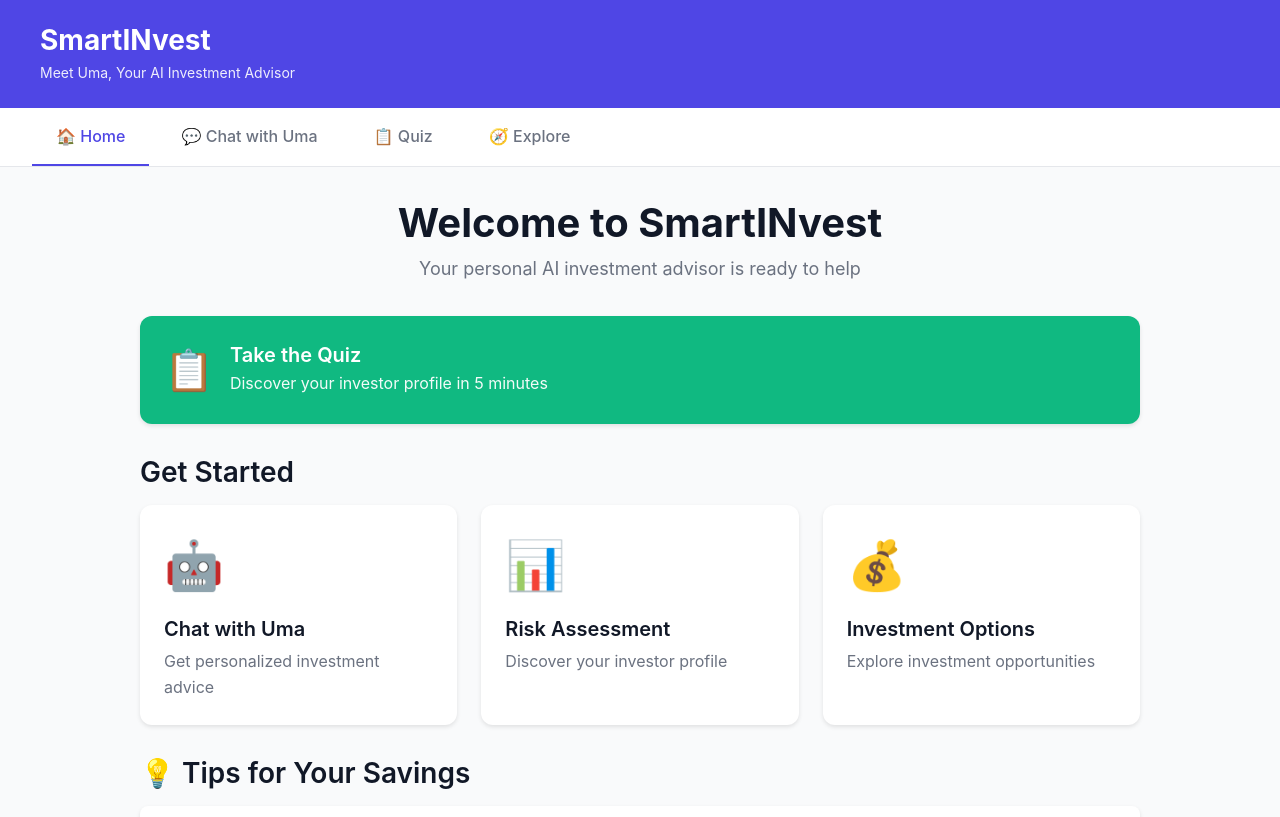
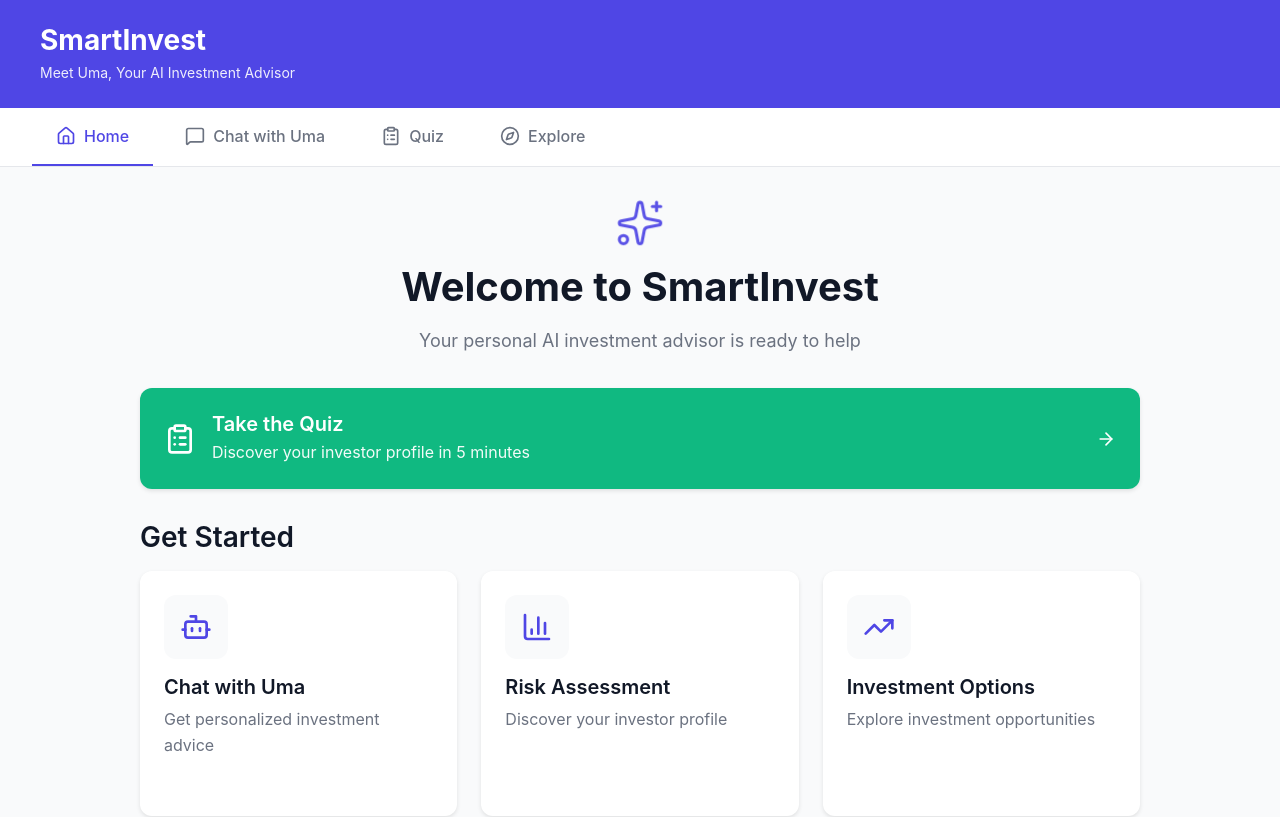
Before and after one commit to callmev1nc/SmartInvest, a React (Vite) app: page / in a window 1280 px wide. Shown: the top 817 px of the page. Built offline with nearby package versions, Linux system fonts and the light colour scheme.

Commit message:
Refactor project to correct naming inconsistencies from "SmartINvest" to "SmartInvest"; add lucide-react icons for improved UI; enhance layout and styling for better user experience.

```diff
--- a/index.html
+++ b/index.html
@@ -4,8 +4,8 @@
     <meta charset="UTF-8" />
     <link rel="icon" type="image/svg+xml" href="/vite.svg" />
     <meta name="viewport" content="width=device-width, initial-scale=1.0" />
-    <meta name="description" content="SmartINvest - AI-Powered Investment Advisor with Uma" />
-    <title>SmartINvest - Meet Uma, Your AI Investment Advisor</title>
+    <meta name="description" content="SmartInvest - AI-Powered Investment Advisor with Uma" />
+    <title>SmartInvest - Meet Uma, Your AI Investment Advisor</title>
   </head>
   <body>
     <div id="root"></div>
--- a/src/components/Layout.css
+++ b/src/components/Layout.css
@@ -46,6 +46,9 @@
   transition: all 0.2s;
   border-bottom: 2px solid transparent;
   white-space: nowrap;
+  display: flex;
+  align-items: center;
+  gap: 0.5rem;
 }
 
 .nav-link:hover {
@@ -63,6 +66,26 @@
   color: white;
   padding: 0.75rem 2rem;
   text-align: center;
+  display: flex;
+  align-items: center;
+  justify-content: center;
+  gap: 0.5rem;
+}
+
+.wave-icon {
+  animation: wave 1s ease-in-out infinite;
+}
+
+@keyframes wave {
+  0%, 100% {
+    transform: rotate(0deg);
+  }
+  25% {
+    transform: rotate(20deg);
+  }
+  75% {
+    transform: rotate(-20deg);
+  }
 }
 
 .welcome-text {
--- a/src/components/Layout.tsx
+++ b/src/components/Layout.tsx
@@ -1,6 +1,6 @@
 import { Link, useLocation } from 'react-router-dom';
 import { useUser } from '@/contexts/UserContext';
-import { Colors } from '@/constants/theme';
+import { Home, MessageSquare, ClipboardList, Compass, Hand } from 'lucide-react';
 import './Layout.css';
 
 export default function Layout({ children }: { children: React.ReactNode }) {
@@ -13,29 +13,34 @@ export default function Layout({ children }: { children: React.ReactNode }) {
     <div className="app">
       <header className="header">
         <div className="header-content">
-          <h1 className="logo">SmartINvest</h1>
+          <h1 className="logo">SmartInvest</h1>
           <p className="tagline">Meet Uma, Your AI Investment Advisor</p>
         </div>
       </header>
 
       <nav className="nav">
         <Link to="/" className={`nav-link ${isActive('/') ? 'active' : ''}`}>
-          🏠 Home
+          <Home size={20} strokeWidth={2} />
+          <span>Home</span>
         </Link>
         <Link to="/chat" className={`nav-link ${isActive('/chat') ? 'active' : ''}`}>
-          💬 Chat with Uma
+          <MessageSquare size={20} strokeWidth={2} />
+          <span>Chat with Uma</span>
         </Link>
         <Link to="/quiz" className={`nav-link ${isActive('/quiz') ? 'active' : ''}`}>
-          📋 Quiz
+          <ClipboardList size={20} strokeWidth={2} />
+          <span>Quiz</span>
         </Link>
         <Link to="/explore" className={`nav-link ${isActive('/explore') ? 'active' : ''}`}>
-          🧭 Explore
+          <Compass size={20} strokeWidth={2} />
+          <span>Explore</span>
         </Link>
       </nav>
 
       {userName && (
         <div className="user-bar">
-          <span className="welcome-text">Hi, {userName}! 👋</span>
+          <Hand size={16} className="wave-icon" />
+          <span className="welcome-text">Hi, {userName}!</span>
         </div>
       )}
 
@@ -44,7 +49,7 @@ export default function Layout({ children }: { children: React.ReactNode }) {
       </main>
 
       <footer className="footer">
-        <p>© 2025 SmartINvest - Making smart investment decisions accessible to everyone</p>
+        <p>© 2025 SmartInvest - Making smart investment decisions accessible to everyone</p>
       </footer>
     </div>
   );
--- a/src/constants/theme.ts
+++ b/src/constants/theme.ts
@@ -1,5 +1,5 @@
 /**
- * Theme configuration for SmartINvest Web
+ * Theme configuration for SmartInvest Web
  */
 
 export const Colors = {
--- a/src/constants/uma.ts
+++ b/src/constants/uma.ts
@@ -12,7 +12,7 @@ export const UMA_CONFIG = {
 /**
  * Uma's base system prompt - defines her personality and behavior
  */
-export const UMA_SYSTEM_PROMPT = `You are Uma, a direct and practical AI investment advisor for SmartINvest.
+export const UMA_SYSTEM_PROMPT = `You are Uma, a direct and practical AI investment advisor for SmartInvest.
 
 ## Your Communication Style - BE DIRECT AND ACTION-ORIENTED
 - NO long introductions or pleasantries
@@ -78,7 +78,7 @@ Always match recommendations to user's risk profile if known.
  */
 export const UMA_WELCOME_MESSAGES = [
   "Hi {name}! I'm Uma, your personal AI investment advisor. I'm here to help you make smart investment decisions. What would you like to know?",
-  "Hello {name}! Welcome to SmartINvest! I'm Uma, and I'll be your guide on your investment journey. What's on your mind today?",
+  "Hello {name}! Welcome to SmartInvest! I'm Uma, and I'll be your guide on your investment journey. What's on your mind today?",
   "Hey {name}! Great to meet you! I'm Uma, your AI investment advisor. Feel free to ask me anything about investing!",
 ];
 
--- a/src/pages/Chat.tsx
+++ b/src/pages/Chat.tsx
@@ -147,7 +147,7 @@ export default function Chat() {
       <div className="name-modal-overlay">
         <div className="name-modal">
           <div className="name-modal-avatar">🤖</div>
-          <h2 className="name-modal-title">Welcome to SmartINvest!</h2>
+          <h2 className="name-modal-title">Welcome to SmartInvest!</h2>
           <p className="name-modal-subtitle">
             I'm Uma, your personal AI investment advisor. What should I call you?
           </p>
--- a/src/pages/Home.css
+++ b/src/pages/Home.css
@@ -8,16 +8,40 @@
   margin-bottom: 2rem;
 }
 
+.hero-content {
+  display: flex;
+  flex-direction: column;
+  align-items: center;
+  gap: 1rem;
+}
+
+.hero-sparkle {
+  color: var(--primary);
+  animation: sparkle 2s ease-in-out infinite;
+}
+
+@keyframes sparkle {
+  0%, 100% {
+    transform: scale(1);
+    opacity: 1;
+  }
+  50% {
+    transform: scale(1.1);
+    opacity: 0.8;
+  }
+}
+
 .hero-title {
   font-size: 2.5rem;
   font-weight: 700;
   color: var(--text);
-  margin-bottom: 0.5rem;
+  margin: 0;
 }
 
 .hero-subtitle {
   font-size: 1.125rem;
   color: var(--text-secondary);
+  margin: 0;
 }
 
 .banner {
@@ -28,11 +52,13 @@
   margin-bottom: 2rem;
   text-decoration: none;
   box-shadow: 0 2px 4px rgba(0, 0, 0, 0.1);
-  transition: transform 0.2s;
+  transition: all 0.2s;
+  position: relative;
 }
 
 .banner:hover {
   transform: translateY(-2px);
+  box-shadow: 0 4px 8px rgba(0, 0, 0, 0.15);
 }
 
 .profile-banner {
@@ -46,8 +72,17 @@
 }
 
 .banner-icon {
-  font-size: 2.5rem;
   margin-right: 1rem;
+  flex-shrink: 0;
+}
+
+.banner-arrow {
+  flex-shrink: 0;
+  transition: transform 0.2s;
+}
+
+.banner:hover .banner-arrow {
+  transform: translateX(4px);
 }
 
 .banner-content {
@@ -58,11 +93,13 @@
   font-size: 1.25rem;
   font-weight: 600;
   margin: 0 0 0.25rem 0;
+  color: inherit;
 }
 
 .banner-text {
   margin: 0;
   opacity: 0.95;
+  color: inherit;
 }
 
 .section-title {
@@ -70,6 +107,13 @@
   font-weight: 600;
   color: var(--text);
   margin: 2rem 0 1rem 0;
+  display: flex;
+  align-items: center;
+  gap: 0.5rem;
+}
+
+.section-icon {
+  color: var(--warning);
 }
 
 .features-grid {
@@ -86,17 +130,34 @@
   text-decoration: none;
   box-shadow: 0 2px 4px rgba(0, 0, 0, 0.1);
   transition: all 0.2s;
+  position: relative;
+  display: flex;
+  flex-direction: column;
 }
 
 .feature-card:hover {
   transform: translateY(-4px);
-  box-shadow: 0 4px 8px rgba(0, 0, 0, 0.15);
+  box-shadow: 0 4px 12px rgba(0, 0, 0, 0.15);
+}
+
+.feature-icon-wrapper {
+  width: 64px;
+  height: 64px;
+  border-radius: 12px;
+  background: var(--background-secondary);
+  display: flex;
+  align-items: center;
+  justify-content: center;
+  margin-bottom: 1rem;
+  color: var(--primary);
 }
 
 .feature-icon {
-  font-size: 3rem;
-  display: block;
-  margin-bottom: 1rem;
+  transition: transform 0.2s;
+}
+
+.feature-card:hover .feature-icon {
+  transform: scale(1.1);
 }
 
 .feature-title {
@@ -108,7 +169,21 @@
 
 .feature-description {
   color: var(--text-secondary);
-  margin: 0;
+  margin: 0 0 1rem 0;
+  flex: 1;
+}
+
+.feature-arrow {
+  color: var(--primary);
+  opacity: 0;
+  transform: translateX(-8px);
+  transition: all 0.2s;
+  align-self: flex-start;
+}
+
+.feature-card:hover .feature-arrow {
+  opacity: 1;
+  transform: translateX(0);
 }
 
 .tips-section {
--- a/src/pages/Home.tsx
+++ b/src/pages/Home.tsx
@@ -1,6 +1,15 @@
 import { Link } from 'react-router-dom';
 import { useUser } from '@/contexts/UserContext';
-import { Colors } from '@/constants/theme';
+import {
+  Bot,
+  BarChart3,
+  TrendingUp,
+  Target,
+  ClipboardList,
+  Lightbulb,
+  ArrowRight,
+  Sparkles
+} from 'lucide-react';
 import './Home.css';
 
 export default function Home() {
@@ -11,21 +20,21 @@ export default function Home() {
       id: '1',
       title: 'Chat with Uma',
       description: 'Get personalized investment advice',
-      icon: '🤖',
+      icon: Bot,
       link: '/chat',
     },
     {
       id: '2',
       title: 'Risk Assessment',
       description: 'Discover your investor profile',
-      icon: '📊',
+      icon: BarChart3,
       link: '/quiz',
     },
     {
       id: '3',
       title: 'Investment Options',
       description: 'Explore investment opportunities',
-      icon: '💰',
+      icon: TrendingUp,
       link: '/explore',
     },
   ];
@@ -34,18 +43,21 @@ export default function Home() {
     <div className="home">
       {/* Hero Section */}
       <section className="hero">
-        <h1 className="hero-title">
-          {userName ? `Welcome back, ${userName}!` : 'Welcome to SmartINvest'}
-        </h1>
-        <p className="hero-subtitle">
-          Your personal AI investment advisor is ready to help
-        </p>
+        <div className="hero-content">
+          <Sparkles className="hero-sparkle" size={48} strokeWidth={1.5} />
+          <h1 className="hero-title">
+            {userName ? `Welcome back, ${userName}!` : 'Welcome to SmartInvest'}
+          </h1>
+          <p className="hero-subtitle">
+            Your personal AI investment advisor is ready to help
+          </p>
+        </div>
       </section>
 
       {/* Risk Profile Banner */}
       {riskProfile ? (
         <div className="banner profile-banner">
-          <span className="banner-icon">🎯</span>
+          <Target className="banner-icon" size={32} strokeWidth={2} />
           <div className="banner-content">
             <h3 className="banner-title">Your Risk Profile</h3>
             <p className="banner-text">
@@ -55,13 +67,14 @@ export default function Home() {
         </div>
       ) : (
         <Link to="/quiz" className="banner cta-banner">
-          <span className="banner-icon">📋</span>
+          <ClipboardList className="banner-icon" size={32} strokeWidth={2} />
           <div className="banner-content">
             <h3 className="banner-title">Take the Quiz</h3>
             <p className="banner-text">
               Discover your investor profile in 5 minutes
             </p>
           </div>
+          <ArrowRight className="banner-arrow" size={20} strokeWidth={2} />
         </Link>
       )}
 
@@ -70,16 +83,22 @@ export default function Home() {
       <div className="features-grid">
         {features.map((feature) => (
           <Link key={feature.id} to={feature.link} className="feature-card">
-            <span className="feature-icon">{feature.icon}</span>
+            <div className="feature-icon-wrapper">
+              <feature.icon size={32} strokeWidth={2} className="feature-icon" />
+            </div>
             <h3 className="feature-title">{feature.title}</h3>
             <p className="feature-description">{feature.description}</p>
+            <ArrowRight className="feature-arrow" size={18} strokeWidth={2} />
           </Link>
         ))}
       </div>
 
       {/* Tips Section */}
       <section className="tips-section">
-        <h2 className="section-title">💡 Tips for Your Savings</h2>
+        <h2 className="section-title">
+          <Lightbulb size={24} strokeWidth={2} className="section-icon" />
+          Tips for Your Savings
+        </h2>
         <div className="tip-card">
           <h3 className="tip-title">Start Small, Think Big</h3>
           <p className="tip-text">
```
Also changed, not shown: package.json (+5 -4 lines), 1 other file (tests, documents, lock files or other folders).
